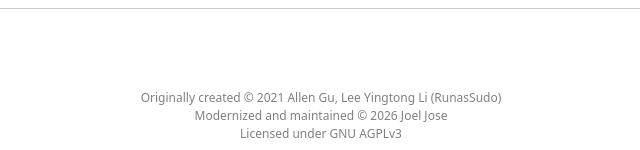
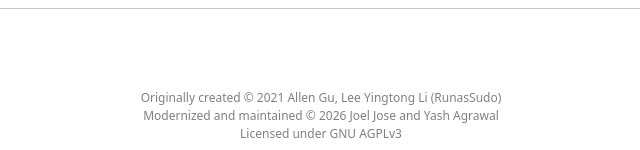
Before and after one commit to justjo3l/PyPlenary, a Django app: page /app_admin/add_users/ in a window 1280 px wide. Shown: the part 723-873 px from the top of the page, without its empty margins (319-959 px from the left). Run offline with Django 3.2, Linux system fonts and the light colour scheme; the visitor is signed in with stand-in values (Sample User, id 1); data that the repository does not hold is empty; parts of the project's set-up code (start-up, migrations or seed data) failed here and were passed over; some libraries are stand-ins or nearby versions.

Commit message:
Updated copyright text

```diff
--- a/pyplenary/councilApp/templates/councilApp/base.html
+++ b/pyplenary/councilApp/templates/councilApp/base.html
@@ -103,7 +103,7 @@
 <div class="footer" id="footer">
   Originally created © 2021 Allen Gu, Lee Yingtong Li (RunasSudo)
   <br>
-  Modernized and maintained © 2026 Joel Jose
+  Modernized and maintained © 2026 Joel Jose and Yash Agrawal
   <br>
   Licensed under GNU AGPLv3
 </div>
```
